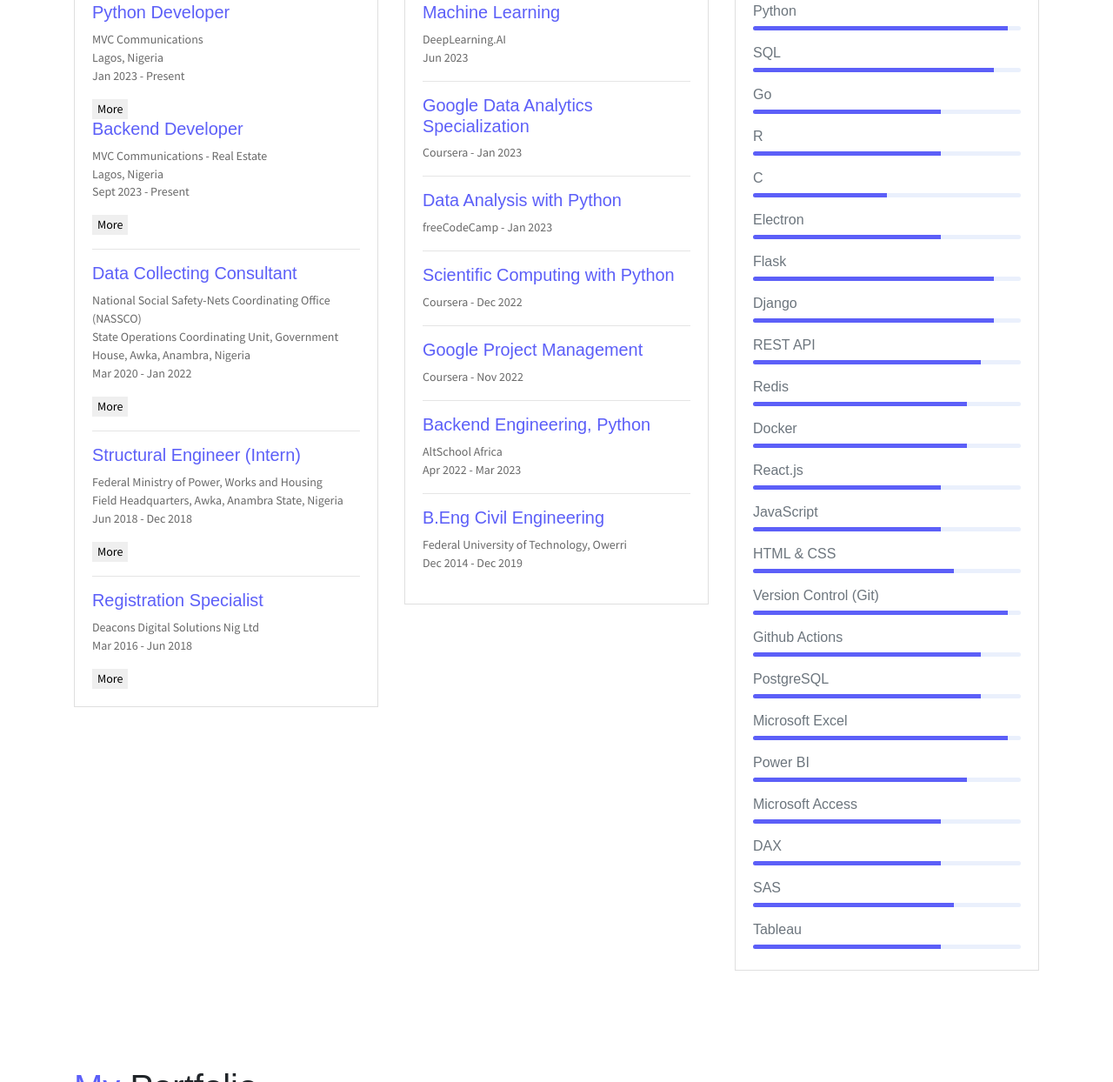
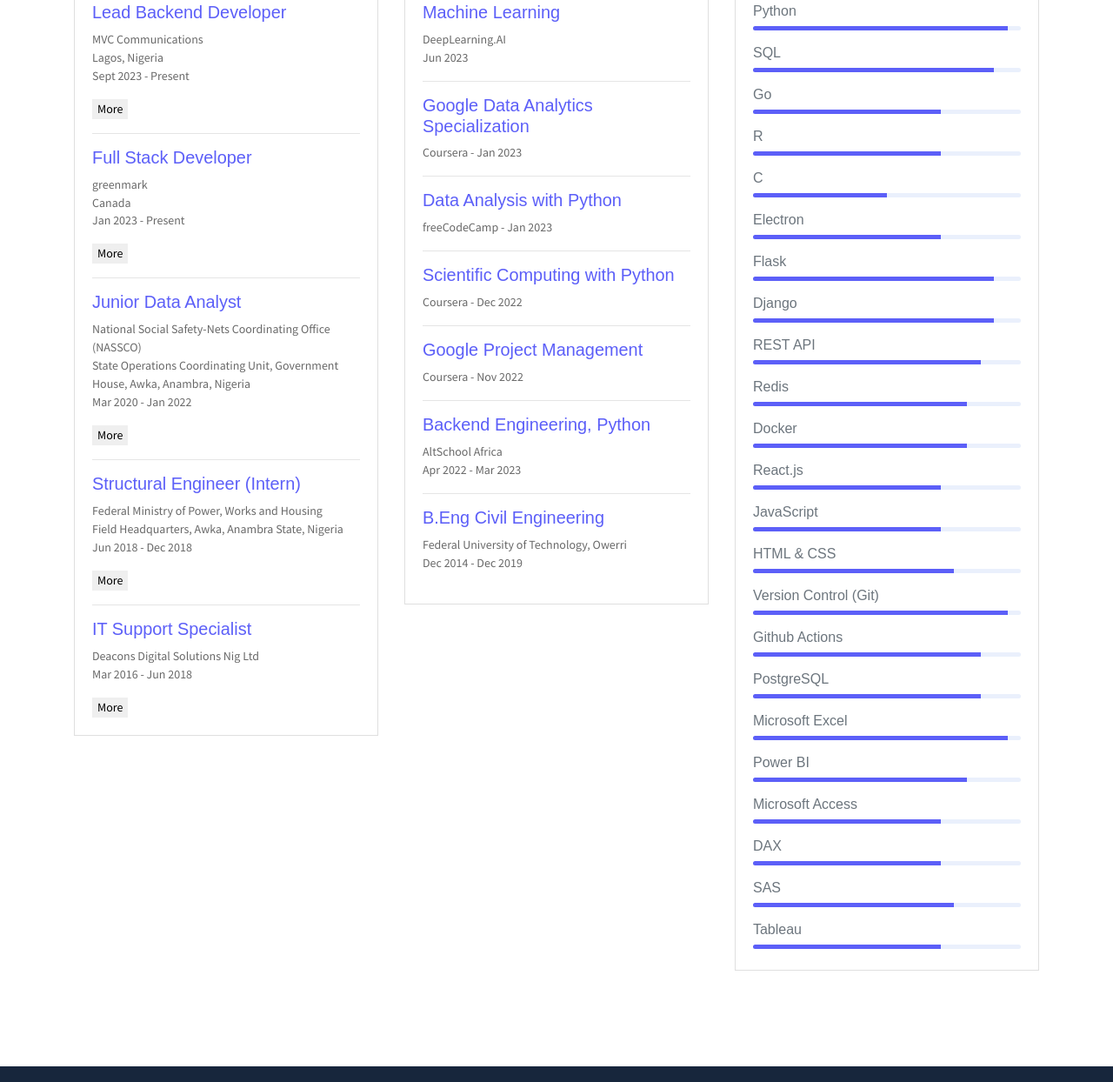
Before and after one commit to Anyaegbunam-Alexander/anyaegbunam-alexander.github.io, a plain HTML site: page index.html in a window 1280 px wide. Shown: the part 1556-2800 px from the top of the page at 87% size. Drawn offline with Linux system fonts and the light colour scheme.

Commit message:
updated website

```diff
--- a/index.html
+++ b/index.html
@@ -160,81 +160,63 @@
                             </div>
                         </div>
                         <div class="card-body">
-                            <h6 class="title text-danger">Python Developer</h6>
+                            <h6 class="title text-danger">Lead Backend Developer</h6>
                             <P>
                                 MVC Communications <br>
-                                Lagos, Nigeria <br>
-                                Jan 2023 - Present
-                            </P>
-                            <button class="collapsible-btn">More</button>
-                            <div class="content">
-                                <P class="subtitle">
-                                <ul style="list-style-type:disc">
-                                    <li>Currently spearheading the development of an environmental management system
-                                        that adheres to ISO standards,
-                                        working independently to design and implement the system using Python, Django,
-                                        JavaScript, HTML, and CSS</li>
-                                    <li>Solely responsible for developing a fully-functional marketplace website from
-                                        scratch, handling both frontend
-                                        and backend programming tasks using Python, Django, JavaScript, HTML, and CSS
-                                    </li>
-                                    <li>Implemented a major system update on the large-scale ISO EMS project, working
-                                        long hours to ensure that the
-                                        update was completed on time and with minimal disruptions to the site's users
-                                    </li>
-                                    <li>
-                                        Successfully Implemented Redis caching which decreased the number of database
-                                        queries by 50%
-                                    </li>
-                                    <li>Successfully streamlined and optimized the codebase of a complex environmental
-                                        management system, resulting in a
-                                        more efficient and effective system that was easier to maintain and upgrade</li>
-                                    <li>Successfully took over a complex environmental management system in its infancy,
-                                        with less than 2% functionality
-                                        implemented, and led the development of the onboarding dashboard, resulting in
-                                        significant progress towards the
-                                        completion of phase one</li>
-                                    <li>Implemented a robust CI/CD pipeline using GitHub Actions to streamline code
-                                        updates from GitHub to server files
-                                    </li>
-                                    <li>Collaborated with the client to identify a suitable alternative solution when a
-                                        requested feature was not
-                                        technically possible, and implemented the solution using Python, Django,
-                                        JavaScript, HTML, and CSS to deliver a
-                                        high-quality product that met the client's requirements</li>
-                                </ul>
-                                </P>
-                            </div>
-                            <h6 class="title text-danger">Backend Developer</h6>
-                            <P>
-                                MVC Communications - Real Estate <br>
                                 Lagos, Nigeria <br>
                                 Sept 2023 - Present
                             </P>
                             <button class="collapsible-btn">More</button>
                             <div class="content">
                                 <P class="subtitle">
-                                    MVC Real Estate is an arm of MVC Communications focused on creating
-                                    real estate enterprise software for agencies to easily manage their portfolio.
-                                <ul style="list-style-type:disc">
-                                    <li>Designing and developing the API for MVC Real Estate enterprise software,
-                                        enabling real estate agencies to effortlessly manage their portfolios.</li>
-                                    <li>Implementing and maintaining the API infrastructure using GitHub Actions,
-                                        ensuring automated testing and deployment upon successful test execution.</li>
-                                    <li>
-                                        Contributing to the overall behaviour and functionality of the API and the
-                                        software it supports.
-                                    </li>
-                                    <li>Collaborating closely with the development team to ensure seamless integration
-                                        of the API with the front-end applications.</li>
-                                    <li>Continuously reviewing and improving the API to enhance its performance,
-                                        scalability, and security.</li>
-
-                                </ul>
+                                    <ul style="list-style-type:disc">
+                                        <li>Designing and developing the API for MVC Real Estate enterprise software, enabling real estate agencies to
+                                            effortlessly manage their portfolios.</li>
+                                        <li>Implementing and maintaining the API infrastructure using GitHub Actions, ensuring automated testing and
+                                            deployment
+                                            upon successful test execution
+                                        </li>
+                                        <li>Contributing to the overall behaviour and functionality of the API and the software it supports.
+                                        </li>
+                                        <li>
+                                            Collaborating closely with the development team to ensure seamless integration of the API with the front-end
+                                            applications
+                                        </li>
+                                        <li>Continuously reviewing and improving the API to enhance its performance, scalability, and security.</li>
+                                    </ul>
                                 </P>
                             </div>
                             <hr>
-                            <h6 class="title text-danger">Data Collecting Consultant</h6>
+                            <h6 class="title text-danger">Full Stack Developer</h6>
+                            <P>
+                                greenmark <br>
+                                Canada <br>
+                                Jan 2023 - Present
+                            </P>
+                            <button class="collapsible-btn">More</button>
+                            <div class="content">
+                                <P class="subtitle">
+                                    <ul style="list-style-type:disc">
+                                        <li>Currently the major contributor in developing an environmental management system (EMS) which helps companies keep
+                                            track of their adherence to ISO standards; designing the system using Django and React.</li>
+                                        <li>Led several successful major system updates on the project, resulting in a 20% increase in user satisfaction and a
+                                            15%
+                                            reduction in system downtime</li>
+                                        <li>
+                                            Successfully took over the EMS project in its infancy, with less than 2% functionality, and led the development of
+                                            the
+                                            Onboarding, Company, and Administrative dashboards, resulting in significant progress towards the completion of the
+                                            project.
+                                        </li>
+                                        <li>Created a robust CI/CD pipeline to streamline code updates from GitHub to server files, resulting in an 80%
+                                            reduction
+                                            in deployment time.
+                                        </li>
+                                    </ul>
+                                </P>
+                            </div>
+                            <hr>
+                            <h6 class="title text-danger">Junior Data Analyst</h6>
                             <P>
                                 National Social Safety-Nets Coordinating Office (NASSCO) <br>
                                 State Operations Coordinating Unit, Government House, Awka, Anambra, Nigeria <br>
@@ -244,8 +226,6 @@
                             <div class="content">
                                 <P class="subtitle">
                                 <ul style="list-style-type:disc">
-                                    <li>Collected and accurately entered data into a designated system with 99% accuracy
-                                    </li>
                                     <li>Developed a system that significantly reduced data collection efforts by 70%
                                         which reduced data-cleaning efforts by 40%</li>
                                     <li>Consistently produced high-quality data sets which increased overall
@@ -268,40 +248,27 @@
                             <div class="content">
                                 <P class="subtitle">
                                 <ul style="list-style-type:disc">
-                                    <li>Successfully designed and analyzed 8 structural systems using CAD and analysis
-                                        software, resulting in 43% reduction in design errors and 23% increase in
-                                        efficiency</li>
-                                    <li>Participated in project meetings and contributed to the development of design
-                                        solutions</li>
-                                    <li>Contributed to 4 project meetings and assisted in the development of 11 design
-                                        solutions, resulting in 20% increase in project completion rate</li>
-                                    <li>Conducted research and gathered data for 15 project-specific tasks, resulting in
-                                        30% increase in project accuracy and precision</li>
-                                    <li>Assisted in the preparation of 5 engineering reports and presentations,
-                                        resulting in 43% positive feedback from clients and project stakeholders.</li>
+                                    <li>Successfully designed and analyzed structural systems using CAD and analysis software.</li>
+                                    <li>Participated in project meetings and contributed to the development of design solutions</li>
+                                    <li>Contributed to project meetings and assisted in the development of solutions</li>
+                                    <li>Conducted research and gathered data for project-specific tasks</li>
+                                    <li>Assisted in the preparation of engineering reports and presentations.</li>
                                 </ul>
                                 </P>
                             </div>
                             <hr>
 
-                            <h6 class="title text-danger">Registration Specialist</h6>
+                            <h6 class="title text-danger">IT Support Specialist</h6>
                             <P>Deacons Digital Solutions Nig Ltd <br>
                                 Mar 2016 - Jun 2018</P>
                             <button class="collapsible-btn">More</button>
                             <div class="content">
                                 <P class="subtitle">
                                 <ul style="list-style-type:disc">
-                                    <li>Successfully coordinated the registration process for over 1,000 applicants,
-                                        resulting in 45% increase in registration numbers</li>
-                                    <li>Managed online registration platforms resulting in 40% decrease in registration
-                                        errors and 45% increase in registration completion rate</li>
-                                    <li>Responded to over 200 registration inquiries, resulting in 90% satisfaction rate
-                                        among registrants</li>
-                                    <li>Maintained accurate records of over 1,000 registrations and payment information,
-                                        resulting in 40% decrease in registration errors and 90% increase in financial
-                                        accuracy</li>
-                                    <li>Successfully handled registration tasks independently and as part of a team,
-                                        resulting in 50% increase in team productivity.</li>
+                                    <li>Successfully coordinated the registration process for over 1,000 applicants</li>
+                                    <li>Managed online registration platforms.</li>
+                                    <li>Responded to over 200 registration inquiries</li>
+                                    <li>Maintained accurate records of over 1,000 registrants and their payment information.</li>
                                 </ul>
                                 </P>
                             </div>
@@ -497,7 +464,7 @@
     </section>
 
     <!-- Portfolio Section -->
-    <section class="section-port bg-custom-gray" id="portfolio">
+    <!-- <section class="section-port bg-custom-gray" id="portfolio">
         <div class="container">
             <h1 class="mb-5"><span class="text-danger">My</span> Portfolio</h1>
             <div class="portfolio">
@@ -631,7 +598,7 @@
                 </div>
             </div>
         </div>
-    </section>
+    </section> -->
     <!-- End of portfolio section -->
 
     </div>
```
Also changed, not shown: 1 other file.
